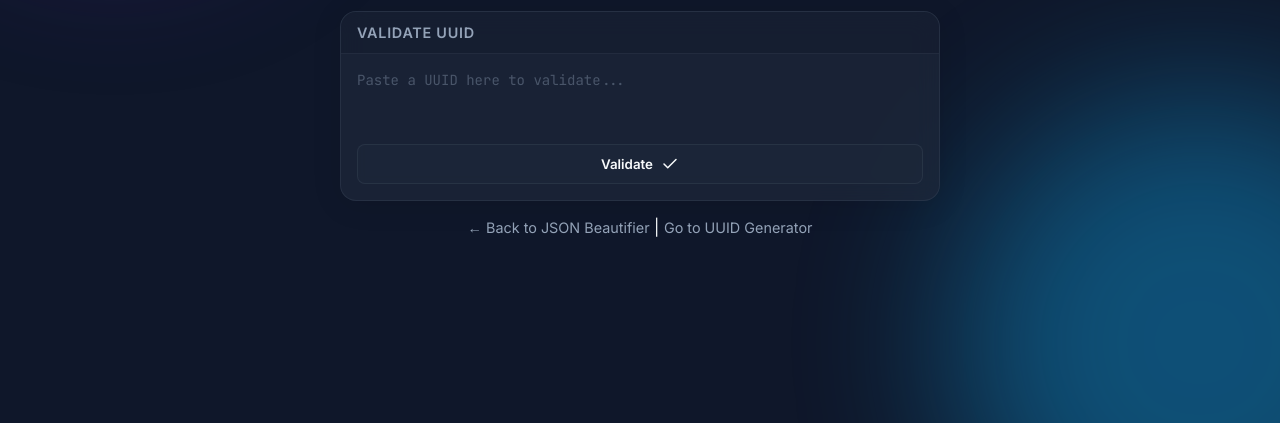
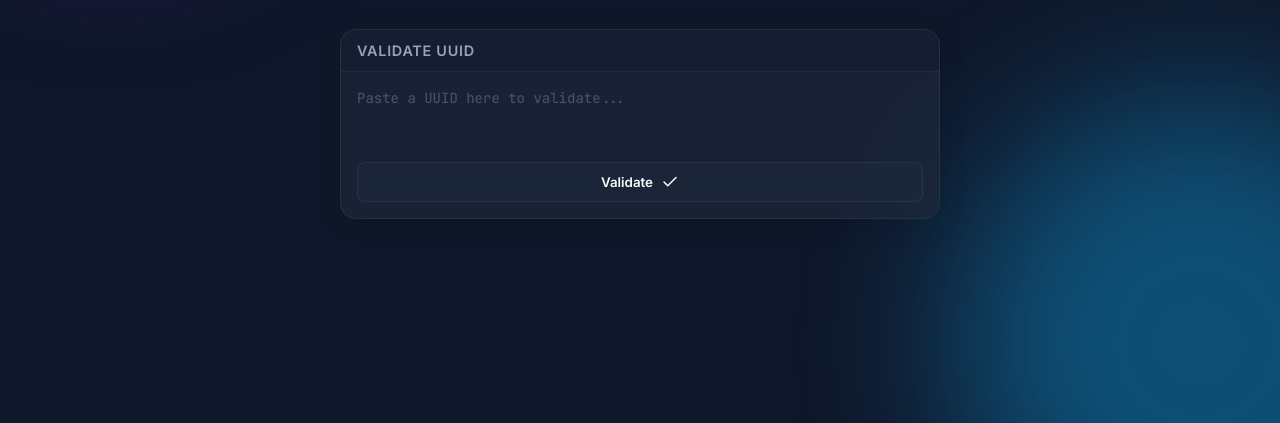
Before and after one commit to sgupta249/json-astra, a plain HTML site: page uuid-validator.html in a window 1280 px wide. Shown: the part 377-800 px from the top of the page. Drawn offline with Linux system fonts and the light colour scheme.

Commit message:
edited uuid validator

```diff
--- a/uuid-validator.html
+++ b/uuid-validator.html
@@ -145,10 +145,7 @@
             </div>
         </div>
 
-        <div class="nav-link">
-            <a href="json-beautifier.html">← Back to JSON Beautifier</a> | <a href="uuid-generator.html">Go to UUID
-                Generator</a>
-        </div>
+
     </main>
 
     <script src="js/uuid-validator.js?v=1.1"></script>
```
